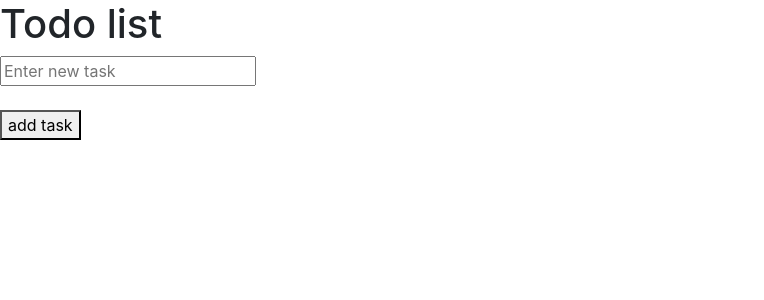
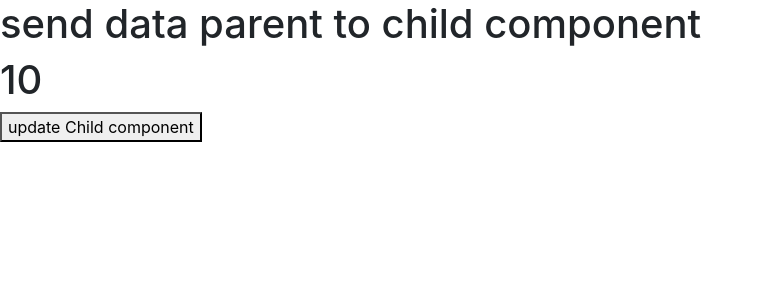
Before and after one commit to akashMedulab/Angular-Tutorials-2, an Angular app: page / in a window 1280 px wide. Shown: the top 300 px of the page, without its empty margins (0-764 px from the left). Built offline with nearby package versions, Linux system fonts and the light colour scheme.

Commit message:
send dat parent to child component

```diff
--- a/src/app/app.component.html
+++ b/src/app/app.component.html
@@ -1,10 +1,3 @@
 <h1>{{title}}</h1>
-<input type="text" placeholder="Enter new task" #task>
-<br/><br/>
-<button (click)="addTask(task.value)">add task</button>
-
-<br>
-<ul *ngFor="let item of  list">
-    <li>{{item.name}} <button (click)="removeTask(item.id)">Remove</button> </li>
-
-</ul>
+<app-child [item]="data"></app-child>
+<button (click)="updateChild()">update Child component</button>
--- a/src/app/app.component.ts
+++ b/src/app/app.component.ts
@@ -7,18 +7,12 @@ import { Component } from '@angular/core';
   styleUrls: ['./app.component.css']
 })
 export class AppComponent {
-  title="Todo list"
+  title="send data parent to child component"
 
-  list:any[]=[]
-  addTask(item:string)
-  {
-    this.list.push({id:this.list.length,name:item})
-    console.log(this.list)
+ data =10
 
-  }
-  removeTask(id:number){
-    console.log(id)
-    this.list=this.list.filter(item=>item.id!==id)
-  }
+ updateChild(){
+    this.data=Math.floor(Math.random()*10)
+ }
 
  }
--- a/src/app/app.module.ts
+++ b/src/app/app.module.ts
@@ -3,7 +3,8 @@ import { BrowserModule } from '@angular/platform-browser';
 
 import { AppComponent } from './app.component';
 import {FormsModule}from '@angular/forms';
-import { NgbModule } from '@ng-bootstrap/ng-bootstrap'
+import { NgbModule } from '@ng-bootstrap/ng-bootstrap';
+import { ChildComponent } from './child/child.component'
 
 
 
@@ -11,6 +12,7 @@ import { NgbModule } from '@ng-bootstrap/ng-bootstrap'
 @NgModule({
   declarations: [
     AppComponent,
+    ChildComponent,
   ],
   imports: [
     BrowserModule,
--- /dev/null
+++ b/src/app/child/child.component.html
@@ -0,0 +1 @@
+<h1>{{item}}</h1>
--- /dev/null
+++ b/src/app/child/child.component.ts
@@ -0,0 +1,16 @@
+import { Component, OnInit,Input } from '@angular/core';
+
+@Component({
+  selector: 'app-child',
+  templateUrl: './child.component.html',
+  styleUrls: ['./child.component.css']
+})
+export class ChildComponent implements OnInit {
+
+  constructor() { }
+ @ Input() item=0
+
+  ngOnInit(): void {
+  }
+
+}
```
Also changed, not shown: src/app/child/child.component.css (added), 1 other file (tests, documents, lock files or other folders).
